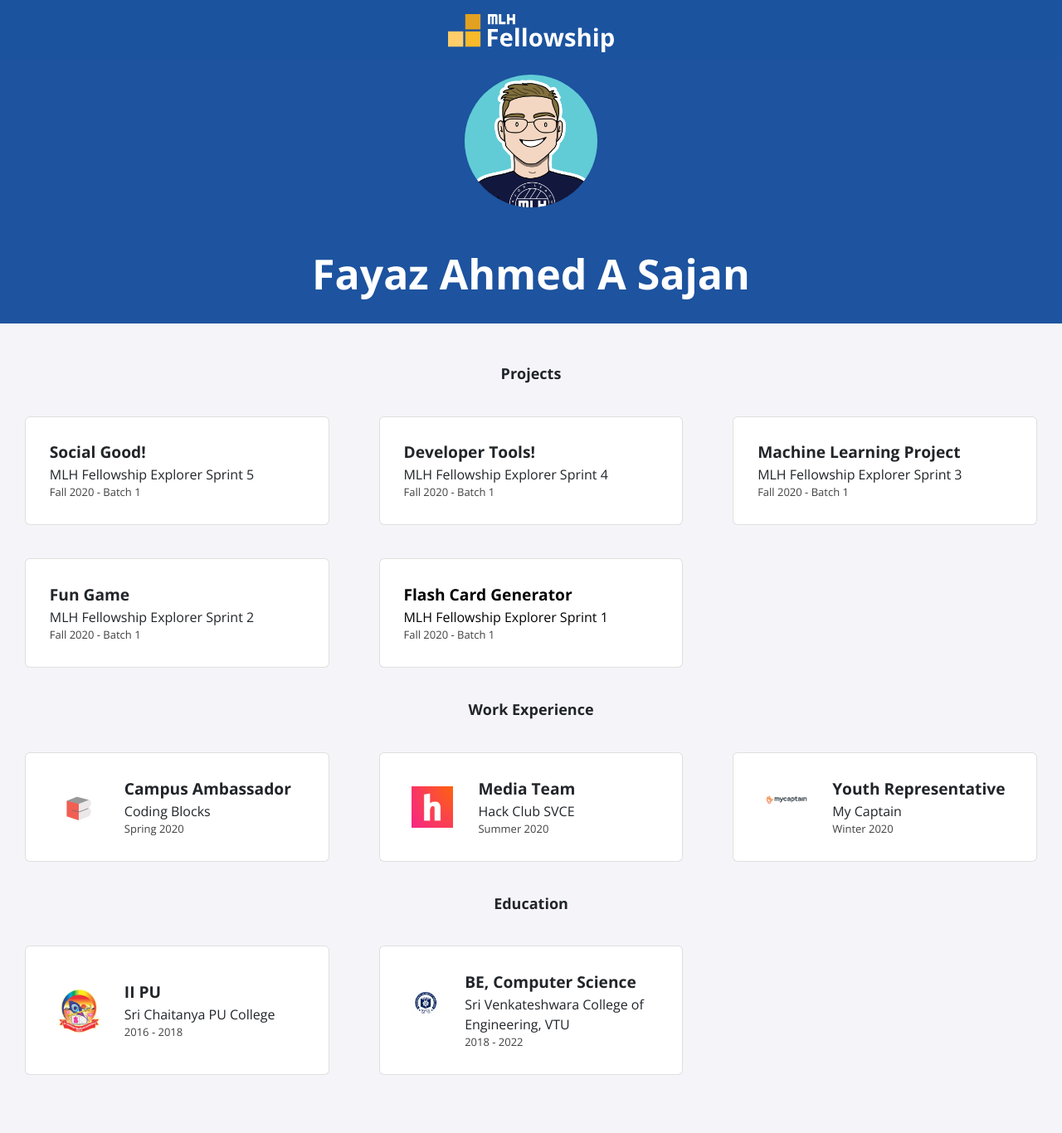
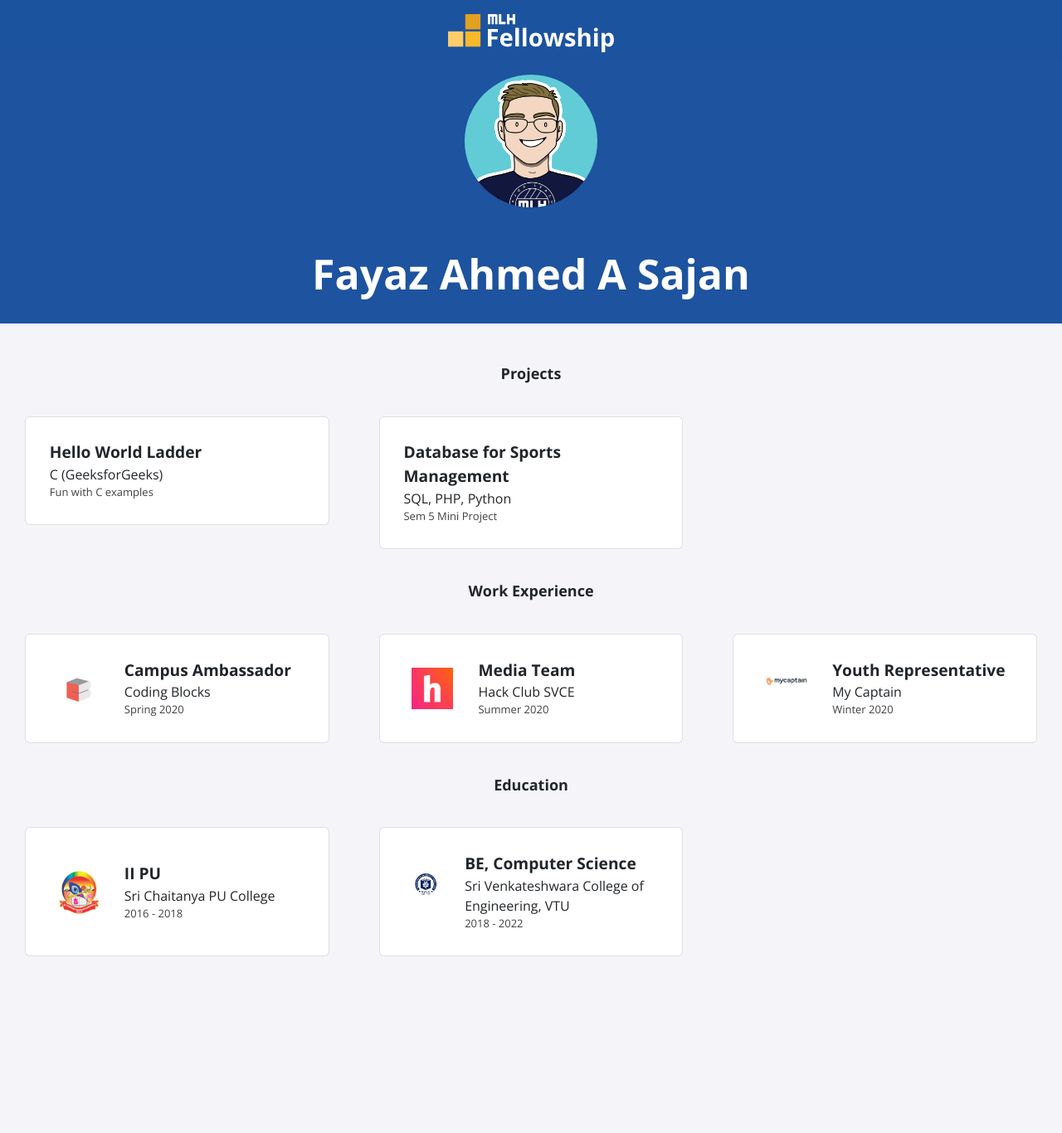
Before and after one commit to fayazsajan/fayazsajan.github.io, a Jekyll site: the page built from index.html, in a window 1280 px wide. Shown: the whole page at 83% size. Built offline with Jekyll 4.4.1, drawn with Linux system fonts in a browser that asks for light colours; nearby versions of some CDN libraries; after the commit the page ends 1223 px from its top, so only the background shows below that.

Commit message:
Update projects.yml

```diff
--- a/_data/projects.yml
+++ b/_data/projects.yml
@@ -1,20 +1,7 @@
-- title: Social Good!
-  event: MLH Fellowship Explorer Sprint 5
-  date: Fall 2020 - Batch 1
+- title: Hello World Ladder
+  event: C (GeeksforGeeks)
+  date: Fun with C examples
 
-- title: Developer Tools!
-  event: MLH Fellowship Explorer Sprint 4
-  date: Fall 2020 - Batch 1
-
-- title: Machine Learning Project
-  event: MLH Fellowship Explorer Sprint 3
-  date: Fall 2020 - Batch 1
-
-- title: Fun Game
-  event: MLH Fellowship Explorer Sprint 2
-  date: Fall 2020 - Batch 1
-
-- title: Flash Card Generator
-  event: MLH Fellowship Explorer Sprint 1
-  date: Fall 2020 - Batch 1
-  page-name: sprint1
+- title: Database for Sports Management
+  event: SQL, PHP, Python
+  date: Sem 5 Mini Project
```
